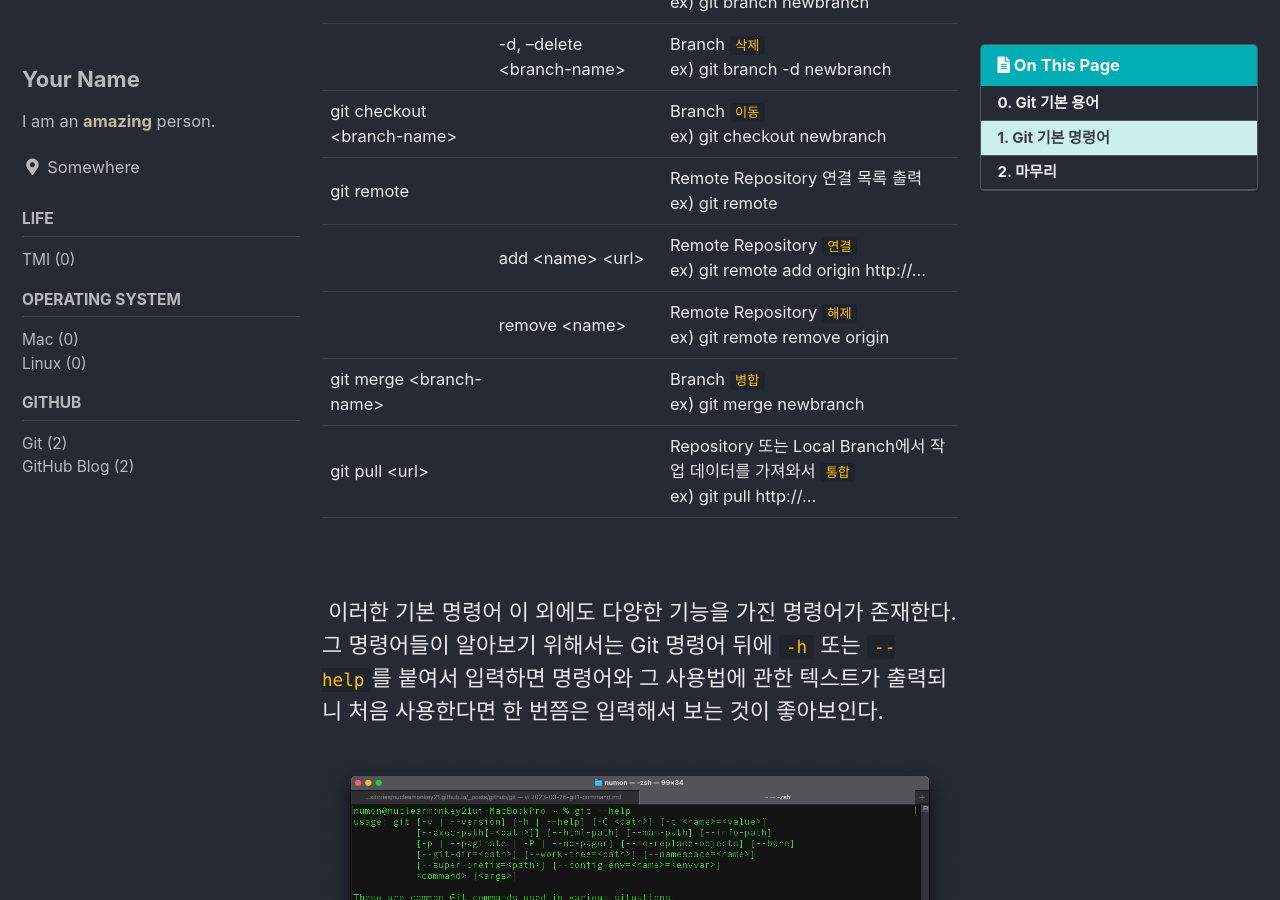
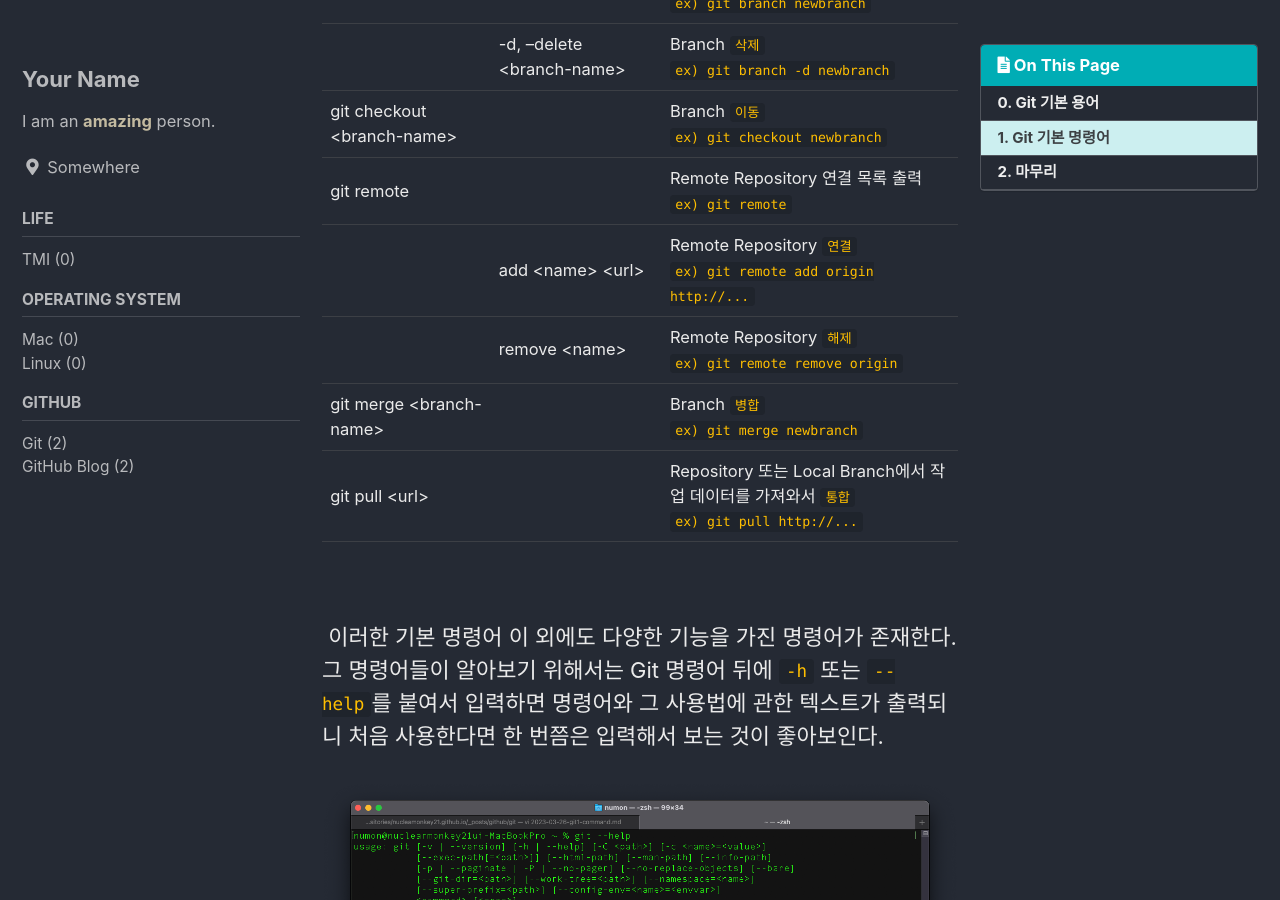
Before and after one commit to nuclearmonkey21/nuclearmonkey21.github.io, a Jekyll site: the page built from _posts/github/git/2023-03-26-git1-command.md, in a window 1280 px wide and 900 px high, scrolled down 2152 px. Built offline with Jekyll 4.4.1, drawn with Linux system fonts in a browser that asks for light colours; cached includes are drawn as plain includes.

```diff
--- a/_posts/github/git/2023-03-26-git1-command.md
+++ b/_posts/github/git/2023-03-26-git1-command.md
@@ -47,15 +47,15 @@ last_modified_at: 2023-03-26
 | git commit || `Local Repository`에 변경 사항 기록 |
 || -m, --message \<message\> | 짧은 변경 사항 기록 <br> `ex) git commit -m "First Commit"` |
 | git push \<remote\> \<branch\> || `Remote Repository`에 변경 사항을 업데이트 <br> `ex) git push origin master` |
-| git branch || Branch  목록 출력 <br> ex) git branch |
-|| \<branch-name\> | Branch 생성 <br> ex) git branch newbranch |
-|| -d, --delete \<branch-name\> | Branch `삭제` <br> ex) git branch -d newbranch |
-| git checkout \<branch-name\> || Branch `이동` <br> ex) git checkout newbranch |
-| git remote || Remote Repository 연결 목록 출력 <br> ex) git remote|
-|| add \<name\> \<url\> | Remote Repository `연결` <br> ex) git remote add origin http://... |
-|| remove \<name\> | Remote Repository `해제` <br> ex) git remote remove origin |
-| git merge \<branch-name\> || Branch `병합` <br> ex) git merge newbranch |
-| git pull \<url\> || Repository 또는 Local Branch에서 작업 데이터를 가져와서 `통합` <br> ex) git pull http://... |
+| git branch || Branch  목록 출력 <br> `ex) git branch` |
+|| \<branch-name\> | Branch 생성 <br> `ex) git branch newbranch` |
+|| -d, --delete \<branch-name\> | Branch `삭제` <br> `ex) git branch -d newbranch` |
+| git checkout \<branch-name\> || Branch `이동` <br> `ex) git checkout newbranch` |
+| git remote || Remote Repository 연결 목록 출력 <br> `ex) git remote` |
+|| add \<name\> \<url\> | Remote Repository `연결` <br> `ex) git remote add origin http://...` |
+|| remove \<name\> | Remote Repository `해제` <br> `ex) git remote remove origin` |
+| git merge \<branch-name\> || Branch `병합` <br> `ex) git merge newbranch` |
+| git pull \<url\> || Repository 또는 Local Branch에서 작업 데이터를 가져와서 `통합` <br> `ex) git pull http://...` |
 
 <br>
 
```
